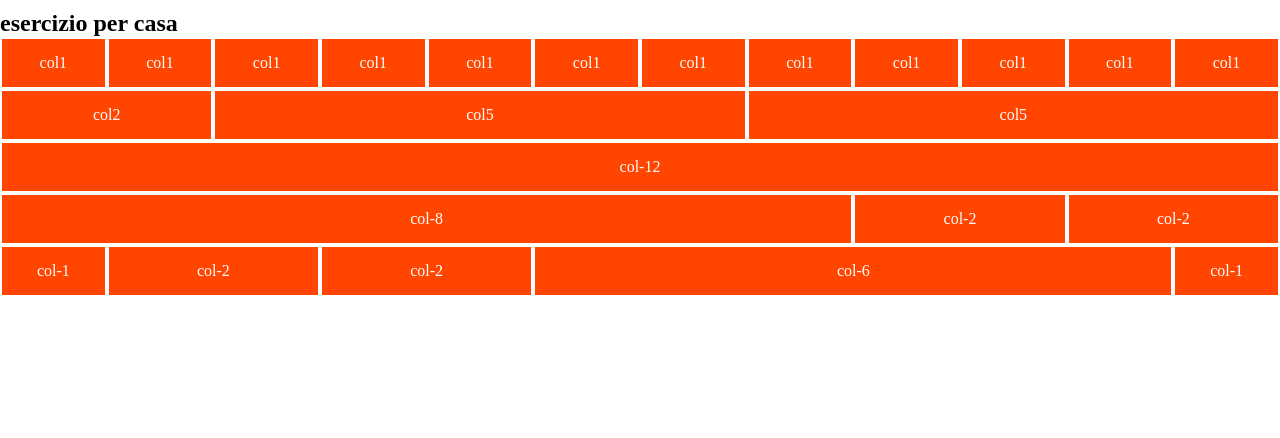
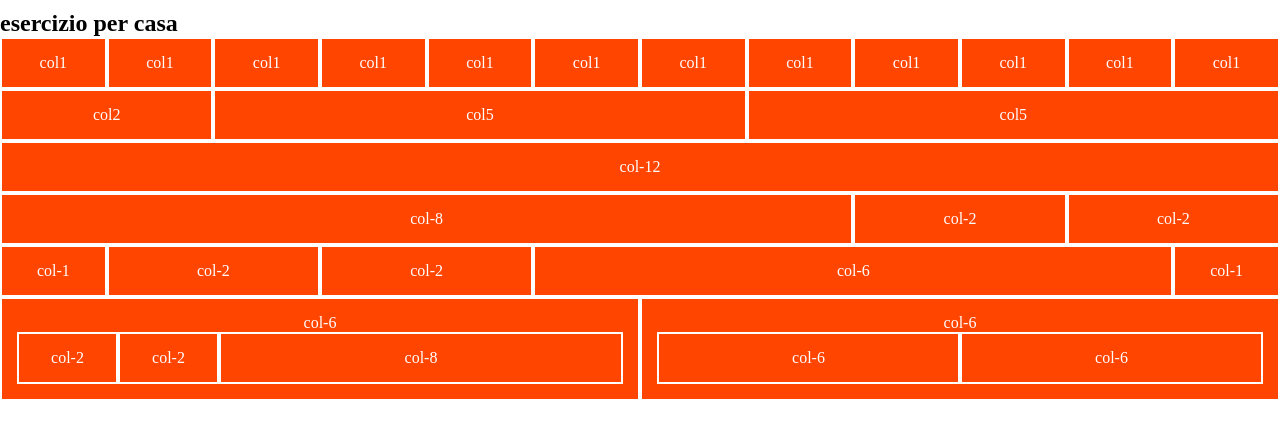
Before and after one commit to nicolaoo/html-css-12bool, a plain HTML site: page index.html in a window 1280 px wide. Drawn offline with Linux system fonts and the light colour scheme.

Commit message:
sesta colonna della prima section

```diff
--- a/index.html
+++ b/index.html
@@ -102,7 +102,31 @@
             </div>
              <!-- sesta colonna -->
 
-
+            <div class="col-6">
+                col-6
+                <div class="row">
+                    <div class="col-2">
+                        col-2
+                    </div>
+                    <div class="col-2">
+                        col-2
+                    </div>
+                    <div class="col-8">
+                        col-8
+                    </div>
+                </div>
+            </div>
+            <div class="col-6">
+                col-6
+                <div class="row">
+                    <div class="col-6">
+                        col-6
+                    </div>
+                    <div class="col-6">
+                        col-6
+                    </div>
+                </div>
+            </div>
         </div>
     </section>
 
```
